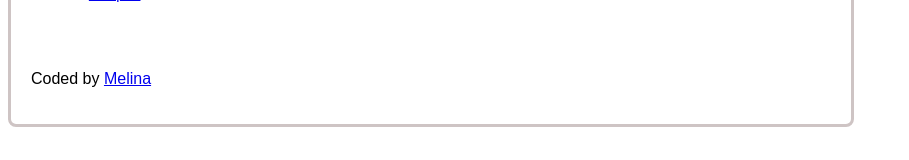
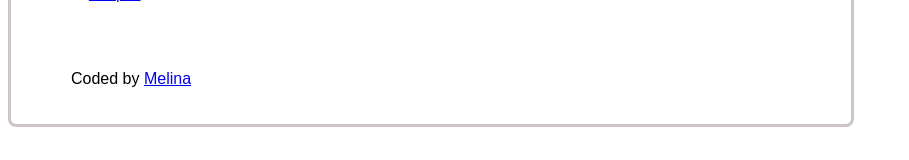
Before and after one commit to melinaeee/react-app, a React (Create React App) app: page / in a window 1280 px wide. Shown: the part 614-774 px from the top of the page, without its empty margins (0-909 px from the left). Built offline with nearby package versions, Linux system fonts and the light colour scheme.

Commit message:
Added GitHub project link

```diff
--- a/src/App.js
+++ b/src/App.js
@@ -14,9 +14,9 @@ export default function App() {
       </ul>
       <Conditions />
       <Temperatures />
-      <p>
+      <ul>
         Coded by <a href="https://github.com/melinaeee/react-app" target="_blank">Melina</a>
-      </p>
+      </ul>
     </div>
   );
 }
```
